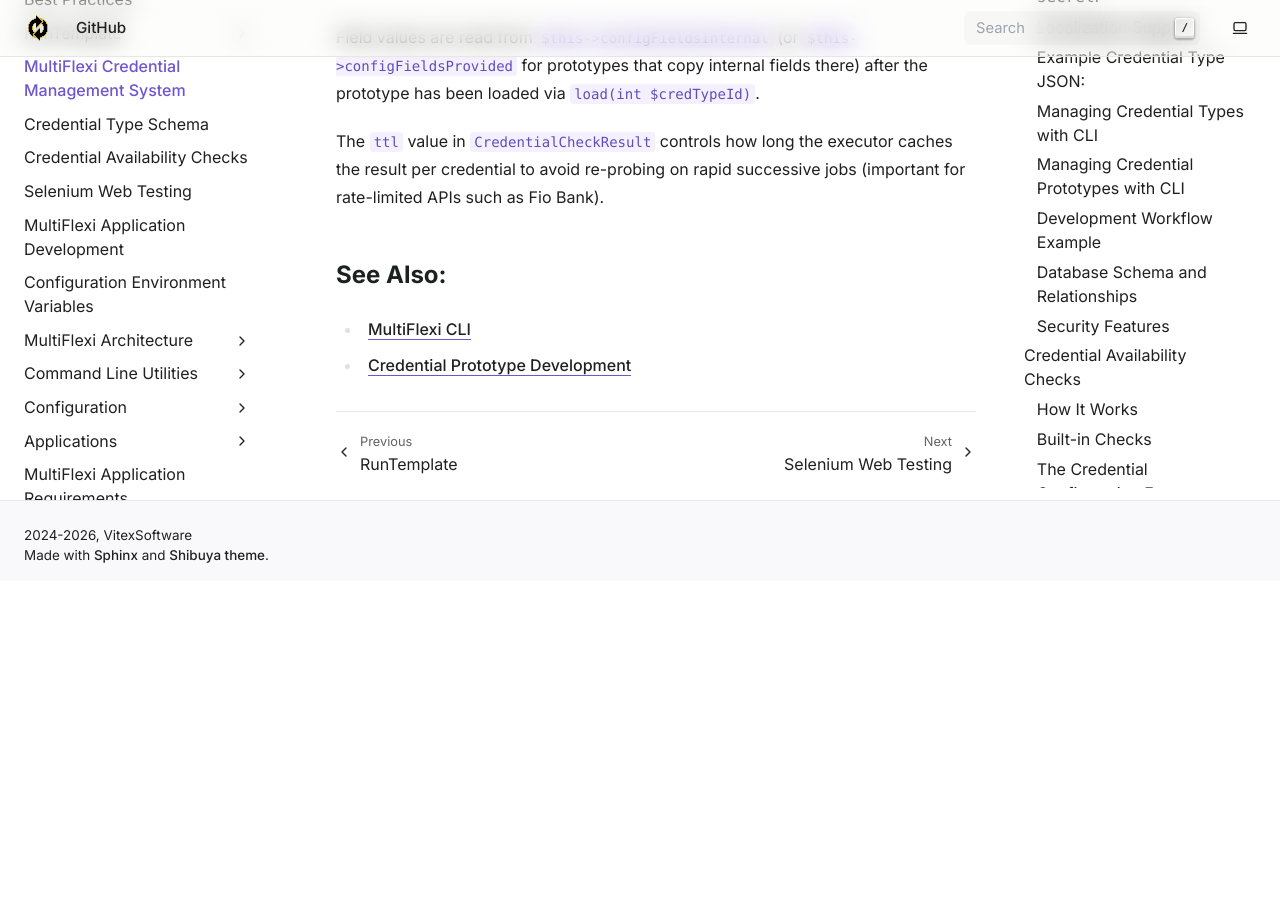
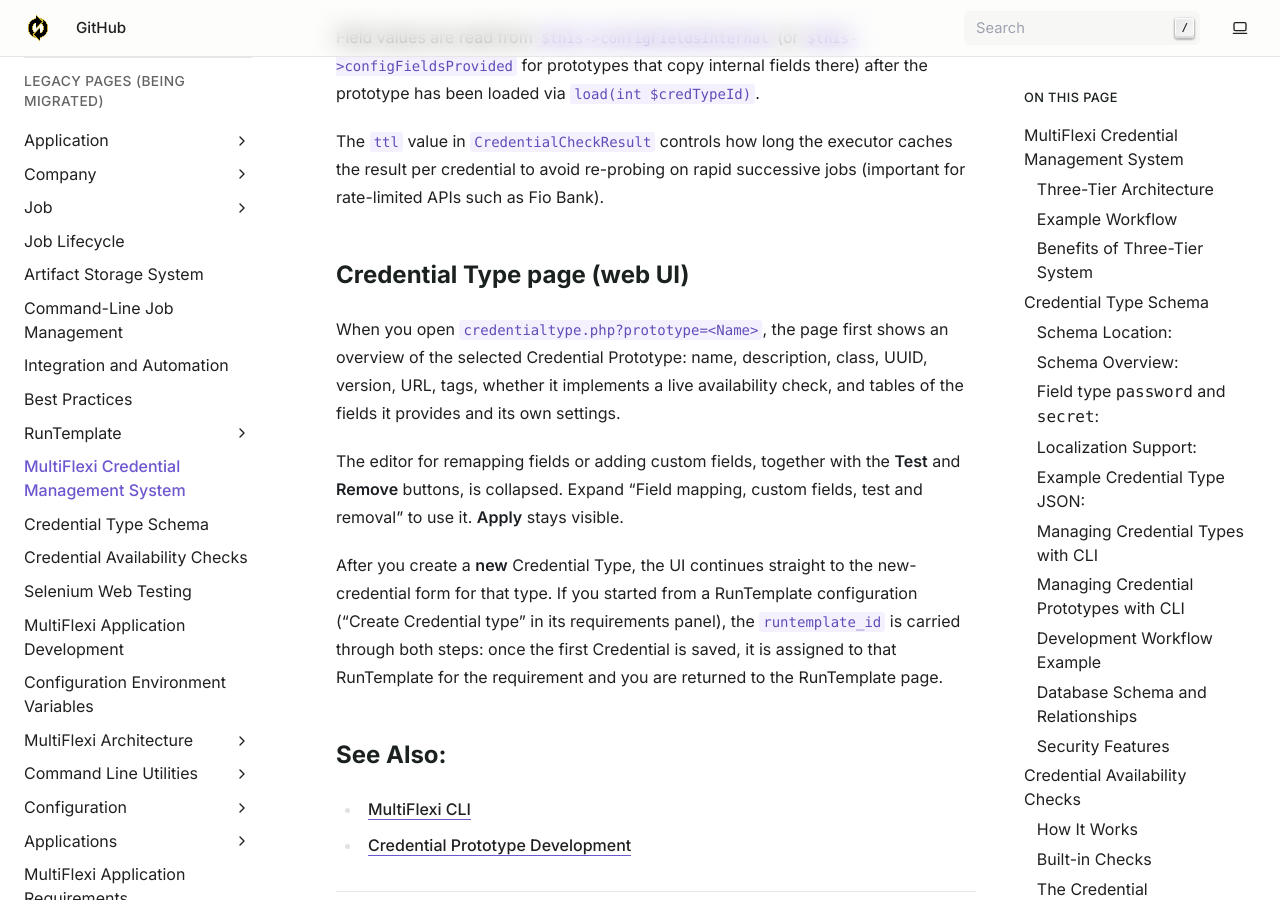
Before and after one commit to VitexSoftware/multiflexi-doc-en, a Sphinx documentation site: the page built from source/credential-type.rst, in a window 1280 px wide and 900 px high, scrolled down 13151 px. Built offline with Sphinx 7.4.7, drawn with Linux system fonts in a browser that asks for light colours; before the commit the page ends 13732 px from its top, so only the background shows below that.

Commit message:
docs(credential-type): update UI flow and documentation
Co-Authored-By: Claude Sonnet 5.5 <noreply@anthropic.com>

```diff
--- a/source/credential-type.rst
+++ b/source/credential-type.rst
@@ -506,6 +506,26 @@ The ``ttl`` value in ``CredentialCheckResult`` controls how long the executor ca
 result per credential to avoid re-probing on rapid successive jobs (important for rate-limited
 APIs such as Fio Bank).
 
+Credential Type page (web UI)
+-----------------------------
+
+When you open ``credentialtype.php?prototype=<Name>``, the page first shows an
+overview of the selected Credential Prototype: name, description, class, UUID,
+version, URL, tags, whether it implements a live availability check, and
+tables of the fields it provides and its own settings.
+
+The editor for remapping fields or adding custom fields, together with the
+**Test** and **Remove** buttons, is collapsed. Expand
+"Field mapping, custom fields, test and removal" to use it. **Apply** stays
+visible.
+
+After you create a **new** Credential Type, the UI continues straight to the
+new-credential form for that type. If you started from a RunTemplate
+configuration ("Create Credential type" in its requirements panel), the
+``runtemplate_id`` is carried through both steps: once the first Credential is
+saved, it is assigned to that RunTemplate for the requirement and you are
+returned to the RunTemplate page.
+
 See Also:
 ---------
 - :doc:`reference/cli`
```
